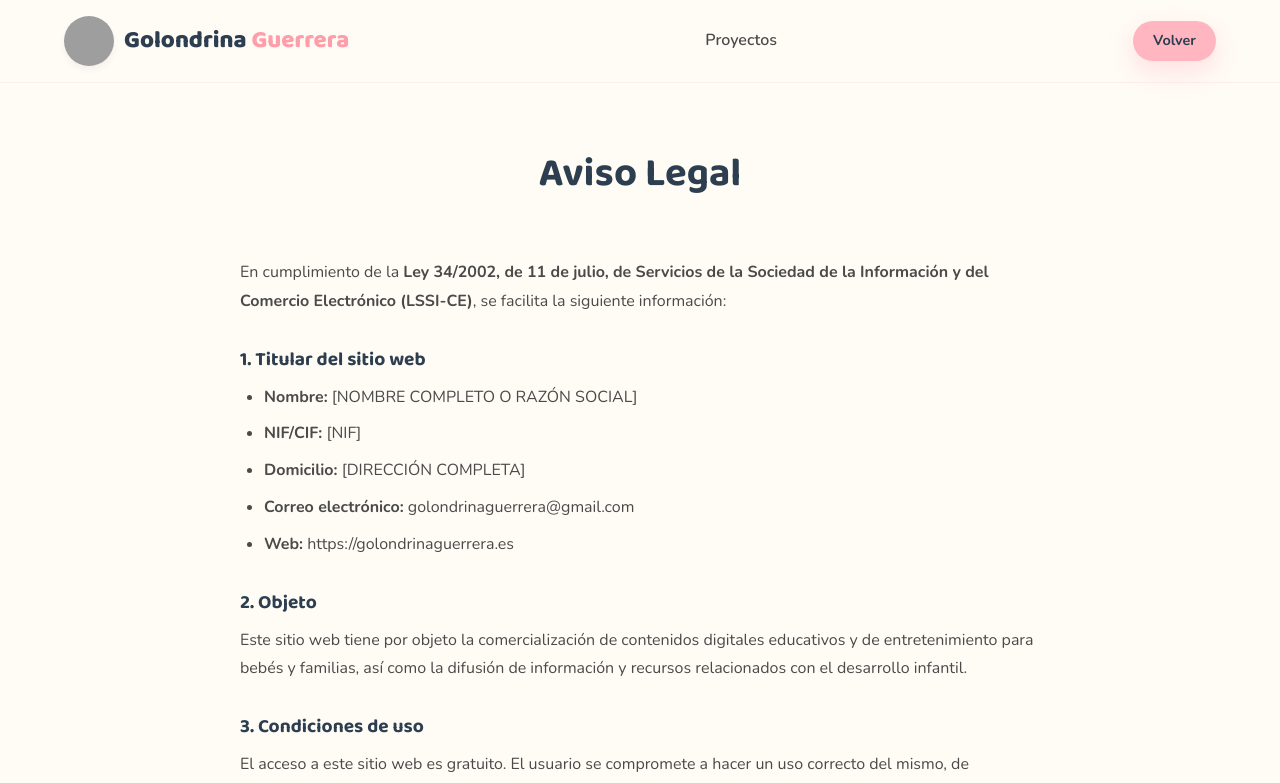
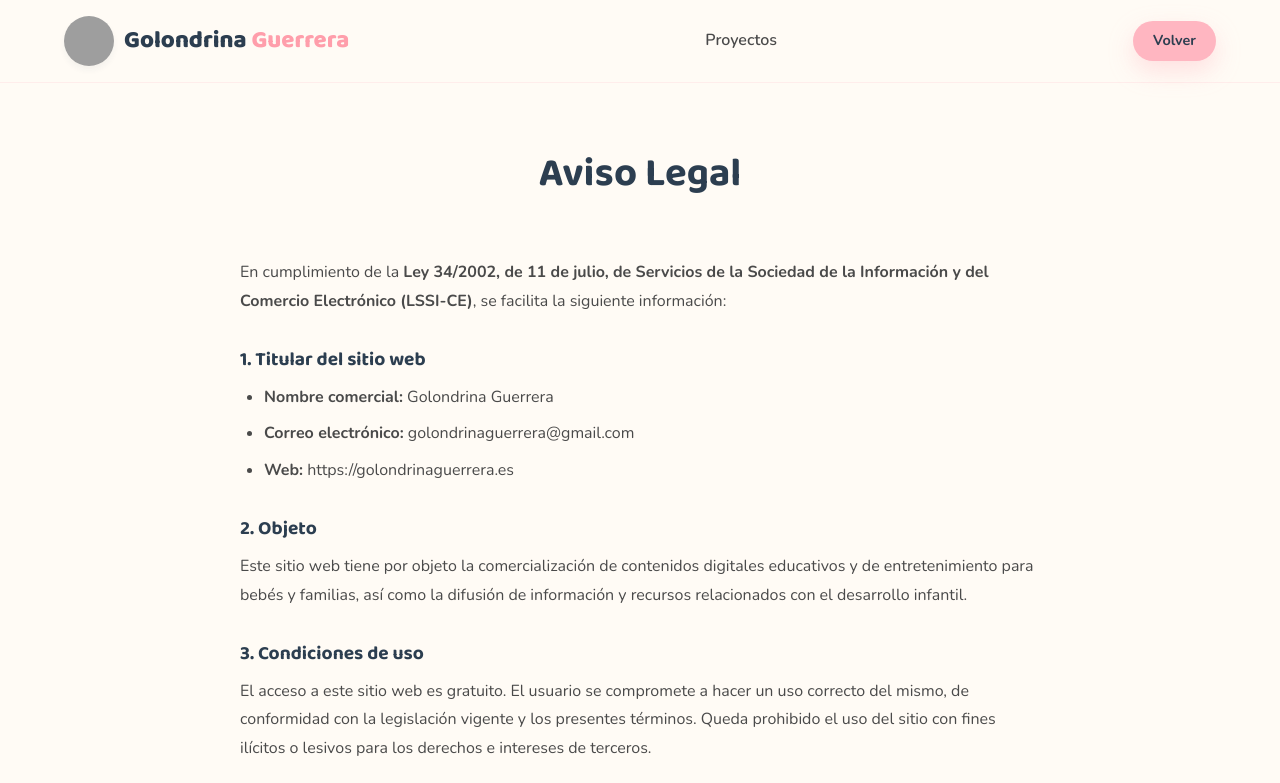
Before and after one commit to RaulhSanchez/golondrina, a website: page aviso-legal.html in a window 1280 px wide. Shown: the top 783 px of the page. Drawn offline with nearby package versions, Linux system fonts and the light colour scheme; grey boxes are pictures that could not be loaded.

Commit message:
fix: remove personal data placeholders from legal pages, use brand name only
Co-Authored-By: Claude Sonnet 4.6 <noreply@anthropic.com>

```diff
--- a/aviso-legal.html
+++ b/aviso-legal.html
@@ -42,9 +42,7 @@
 
                 <h3>1. Titular del sitio web</h3>
                 <ul>
-                    <li><strong>Nombre:</strong> [NOMBRE COMPLETO O RAZÓN SOCIAL]</li>
-                    <li><strong>NIF/CIF:</strong> [NIF]</li>
-                    <li><strong>Domicilio:</strong> [DIRECCIÓN COMPLETA]</li>
+                    <li><strong>Nombre comercial:</strong> Golondrina Guerrera</li>
                     <li><strong>Correo electrónico:</strong> golondrinaguerrera@gmail.com</li>
                     <li><strong>Web:</strong> https://golondrinaguerrera.es</li>
                 </ul>
```
Also changed, not shown: privacidad.html (+1 -3 lines), terminos.html (+1 -1 lines).
